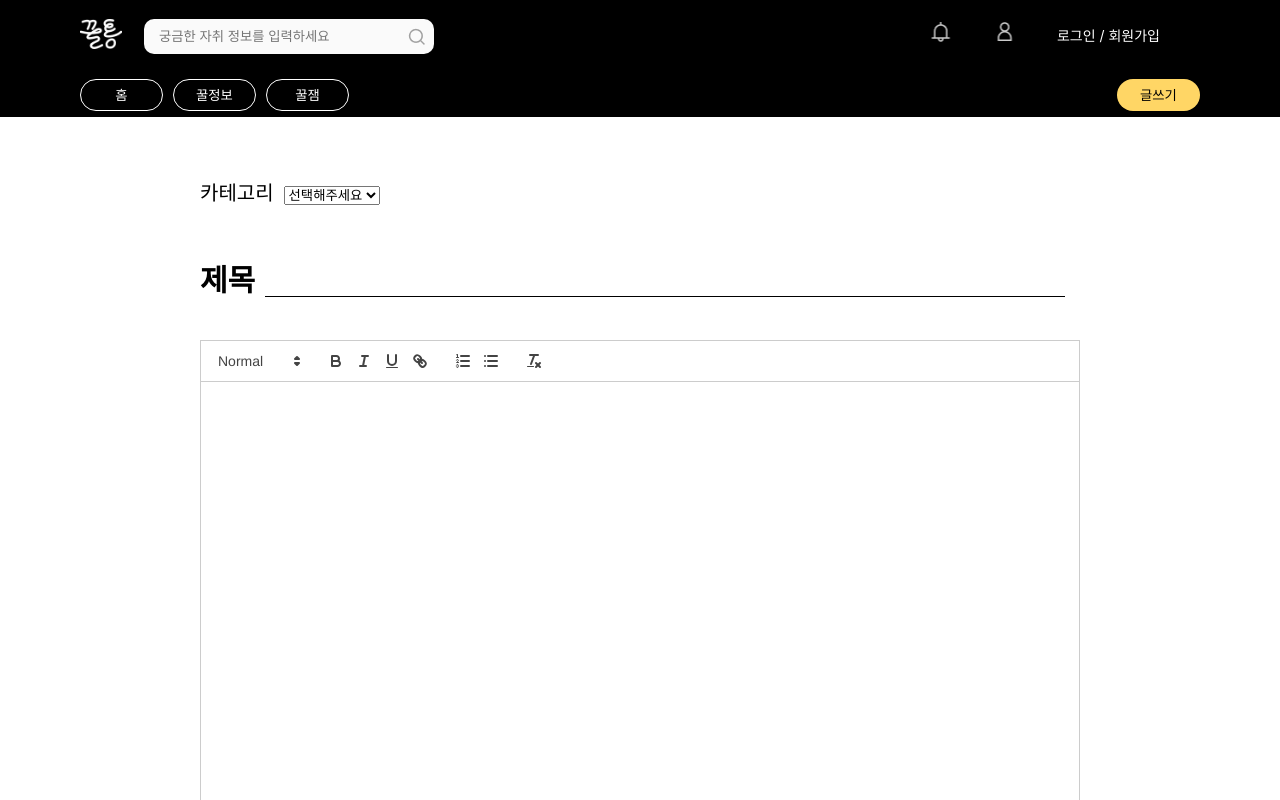
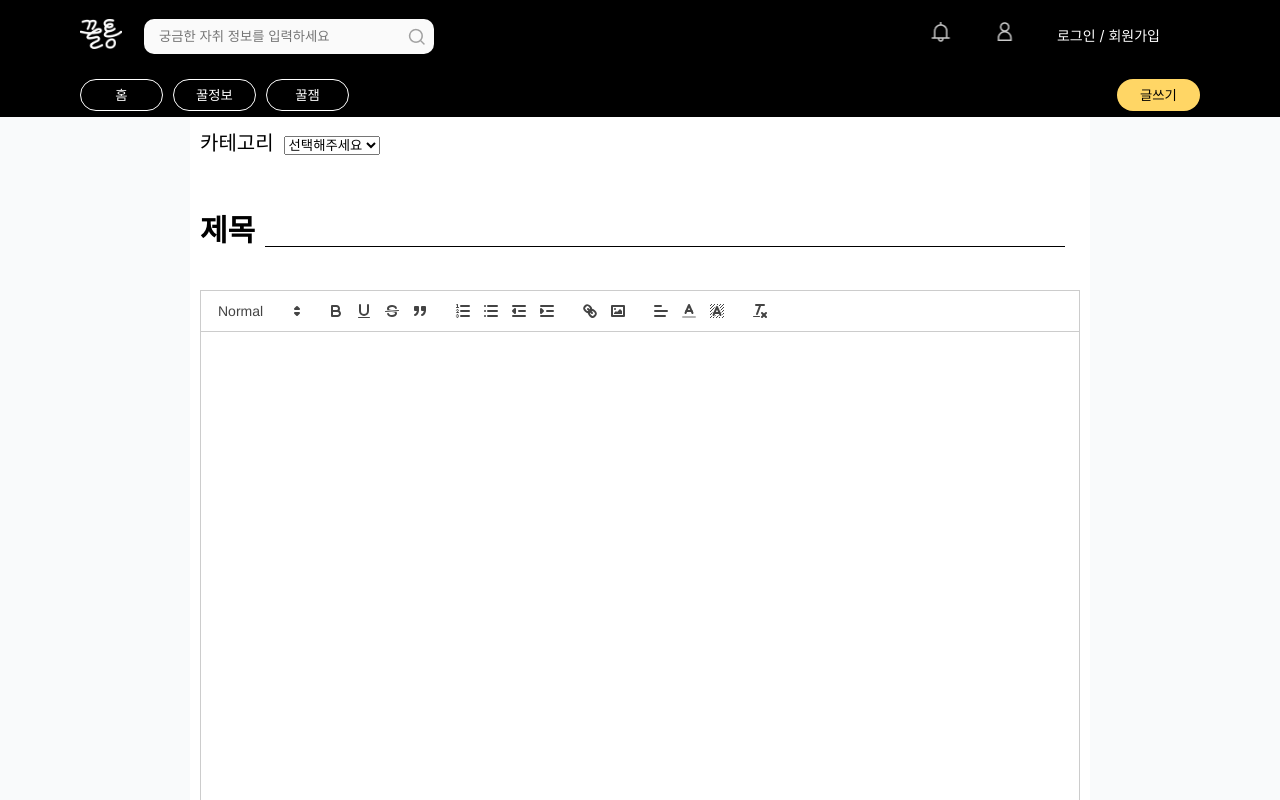
Before and after one commit to ggultong-ver2/ggultong_FE, a React (Create React App) app: page /post in a window 1280 px wide. Shown: the top 800 px of the page. Built offline with nearby package versions, Linux system fonts and the light colour scheme; a web font is replaced by a local one.

Commit message:
feat: 에디터 toolbar 추가

```diff
--- a/src/components/editorComponent/quill.jsx
+++ b/src/components/editorComponent/quill.jsx
@@ -44,17 +44,17 @@ const Quill = ({ content, setContent, value }) => {
   ];
 
   return (
-    <div>
+    <div style={{ height: "1050px" }}>
       <ReactQuill
-        style={{ height: "800px" }}
+        style={{ height: "1000px" }}
         theme="snow"
-        onChange={(ev) => {
-          const { value } = ev.target;
-          console.log(value);
-          setContent({ ...content, content: value });
-        }}
-        // modules={this.modules}
-        // formats={this.formats}
+        // onChange={(ev) => {
+        //   const { value } = ev.target;
+        //   console.log(value);
+        //   setContent({ ...content, content: value });
+        // }}
+        modules={modules}
+        formats={formats}
         // value={value || ""}
         // onChange={(content, delta, source, editor) =>
         //   onChange(editor.getHTML())
--- a/src/pages/detail.jsx
+++ b/src/pages/detail.jsx
@@ -128,13 +128,13 @@ const Detail = () => {
             </Writecomment>
             {commentList.map((comment) => {
               return (
-                <Commentbox key={comment}>
+                <Commentbox>
                   <Commenttextarea>
                     <Profileimg />
                     <WrapWritten>
                       <Writtenby>{comment.nickname}</Writtenby>
                       <Writtendate>
-                        {/* {comment.createdAt.slice(0, 10)} */}
+                        {comment.createdAt.slice(0, 10)}
                       </Writtendate>
                       <Commentcontent>{comment.content}</Commentcontent>
                       <button>수정하기</button>
--- a/src/pages/editPost.jsx
+++ b/src/pages/editPost.jsx
@@ -4,8 +4,8 @@ import { __editPost, __getIdPost } from "../redux/modules/postSlice";
 import { useParams, useNavigate } from "react-router";
 import "./reset.css";
 import styled from "styled-components";
-import Editor from "../components/editor/Editor";
 import Swal from "sweetalert2";
+import Quill from "../components/editorComponent/quill";
 
 const EditPost = () => {
   const dispatch = useDispatch();
@@ -105,7 +105,7 @@ const EditPost = () => {
               console.log("value:", value);
             }}
           ></Content> */}
-          <Editor
+          {/* <Editor
             type="text"
             content={content}
             setContent={setContent}
@@ -115,7 +115,8 @@ const EditPost = () => {
             //   console.log({ e, editor, data });
             //   setContent({ ...content, content: data });
             // }}
-          />
+          /> */}
+          <Quill type="text" content={content} setContent={setContent} />
           <File>
             첨부파일
             <FileInput
--- a/src/pages/post.jsx
+++ b/src/pages/post.jsx
@@ -58,6 +58,7 @@ const Post = () => {
   };
 
   return (
+    <Background>
       <Form
         onSubmit={(e) => {
           e.preventDefault();
@@ -138,16 +139,22 @@ const Post = () => {
           </Btns>
         </Wrap>
       </Form>
+    </Background>
   );
 };
-
+const Background = styled.div`
+  background-color: #f9fafb;
+  width: 100%;
+  height: 100vh;
+`;
 const Form = styled.form`
   //border: 1px solid black;
   width: 900px;
   height: 1250px;
   margin: auto;
-  margin-top: 50px;
+  /* margin-top: 50px; */
   padding: 10px;
+  background-color: white;
 `;
 const Category = styled.p`
   margin-bottom: 50px;
```
Lines whose indentation alone changed are shown as unchanged.
